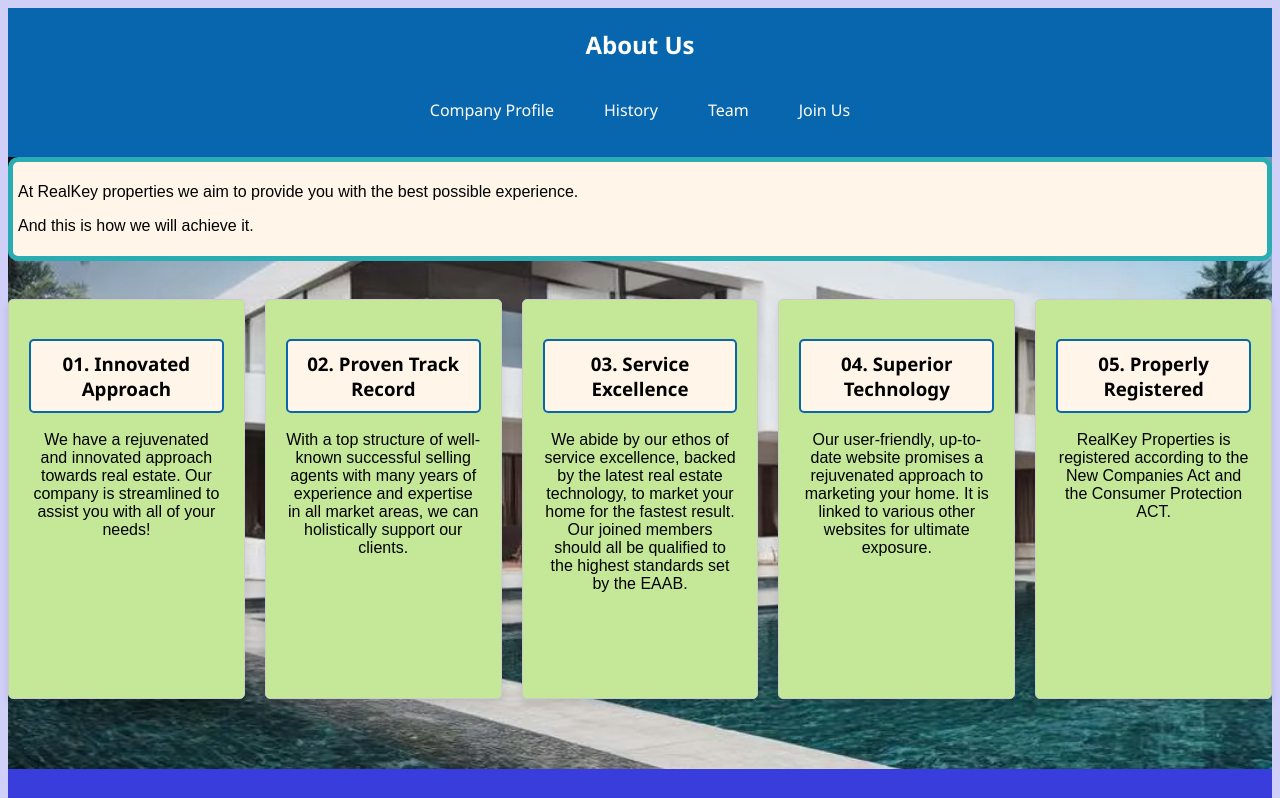
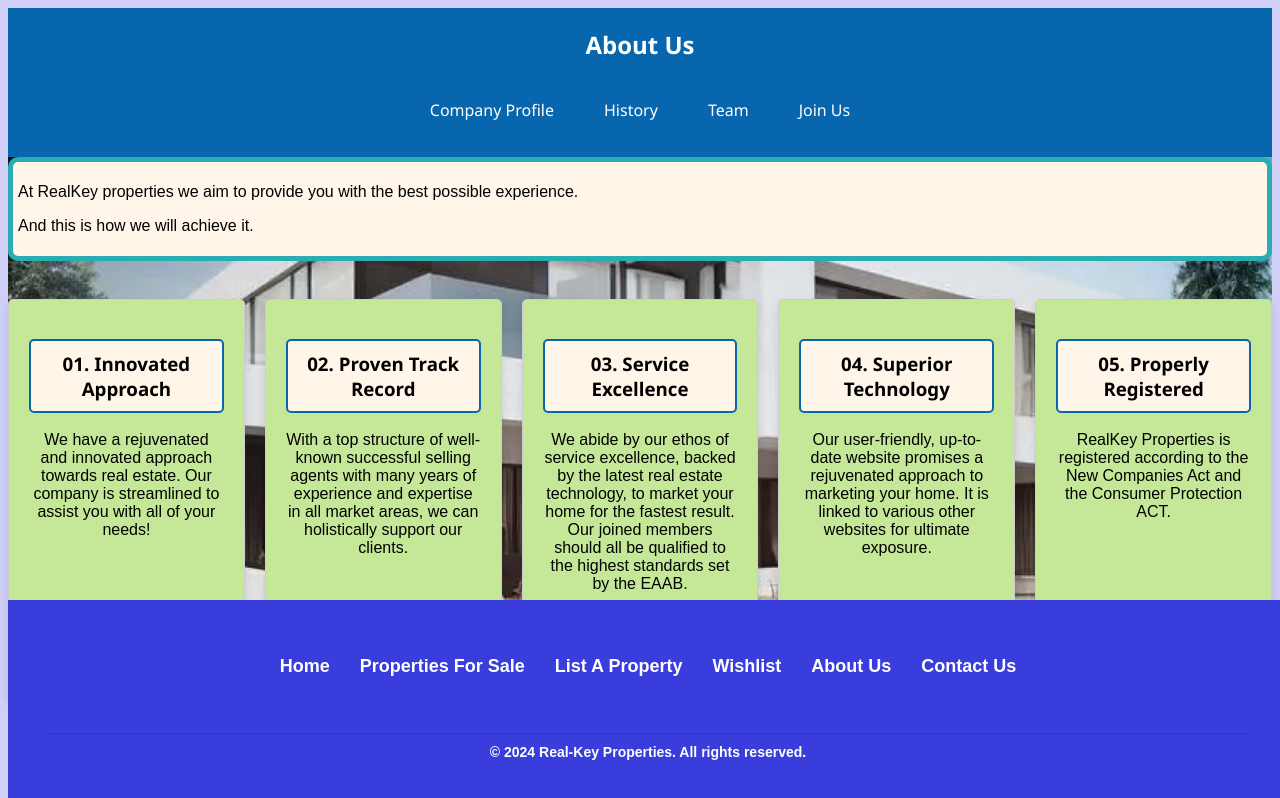
Before and after one commit to WynandPieters/Property-Listing-App, an Angular app: page /about-us/company-profile in a window 1280 px wide. Shown: the top 798 px of the page. Built offline with nearby package versions, Linux system fonts and the light colour scheme.

Commit message:
fixed the footer and spacing of the our story on the homepage.

```diff
--- a/src/app/about-us/about-us.component.css
+++ b/src/app/about-us/about-us.component.css
@@ -332,6 +332,9 @@
     color: white;
     padding: 40px 0;
     font-weight: bold;
+    position: absolute;
+    bottom: 0;
+    width: 100%;
 }
 
 .footer-content {
--- a/src/app/homepage/homepage.component.html
+++ b/src/app/homepage/homepage.component.html
@@ -17,6 +17,7 @@
     professionals, Real-Key Properties started as a small local agency with a
     big vision.
     <br />
+    <br />
     We recognized the need for a more personalized approach in the real estate
     market, one that genuinely understands and meets the unique needs of every
     client. With this vision, we set out to create a company that not only finds
@@ -24,12 +25,14 @@
     local agency to a leading real estate firm, serving diverse communities with
     a broad range of services.
     <br />
+    <br />
     Our team of dedicated agents brings a wealth of experience, market
     knowledge, and a client-first attitude to every transaction. Whether you are
     buying your first home, looking for an investment property, or selling your
     beloved family home, we are here to guide you every step of the way. At
     Real-Key Properties, we believe in making the journey of buying or selling a
     home as seamless and enjoyable as possible.
+    <br />
     <br />
     Our story is one of continuous growth, driven by the trust our clients place
     in us and our unwavering commitment to excellence. Join us at Real-Key
```
